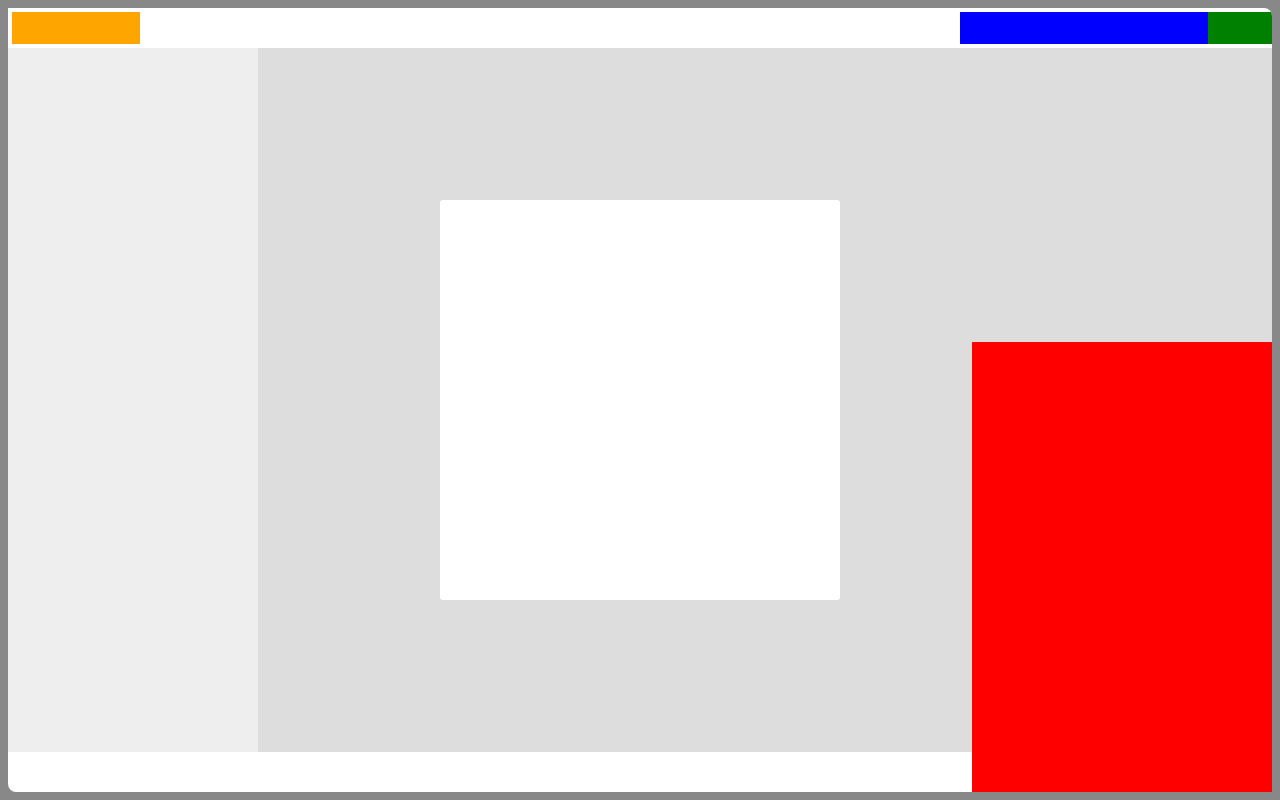
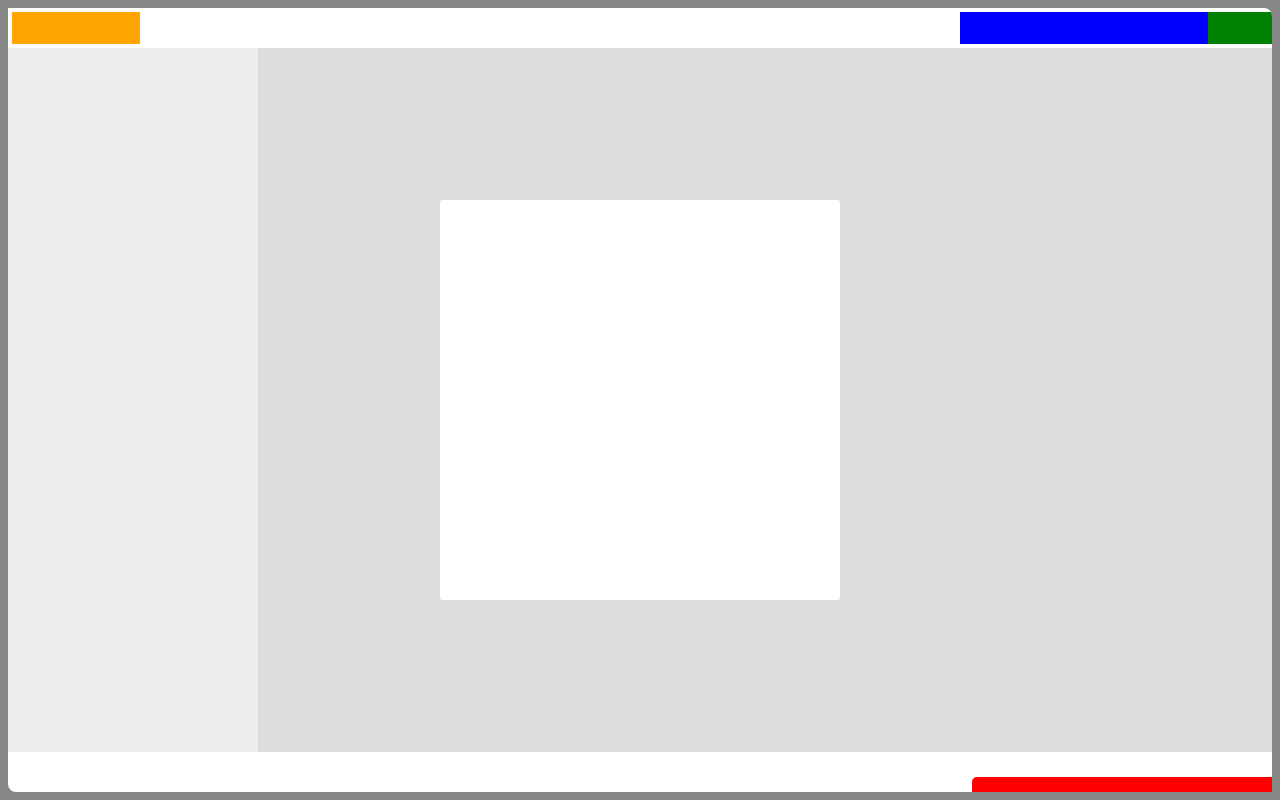
Before and after one commit to anzesheng/MyStudy, a plain HTML site: page SinglePageApp/Chapter03/spa/spa.html in a window 1280 px wide. Drawn offline with Linux system fonts and the light colour scheme.

Commit message:
continue

```diff
--- a/SinglePageApp/Chapter03/spa/css/spa.shell.css
+++ b/SinglePageApp/Chapter03/spa/css/spa.shell.css
@@ -76,8 +76,13 @@
     right: 0;
     width: 300px;
     height: 15px;
+    cursor: pointer;
     background: red;
+    border-radius: 5px 0 0 0;
     z-index: 1;
+}
+.spa-shell-chat:hover{
+    background: #a00;
 }
 .spa-shell-modal{
     margin-top: -200px;
--- a/SinglePageApp/Chapter03/spa/js/spa.shell.js
+++ b/SinglePageApp/Chapter03/spa/js/spa.shell.js
@@ -28,12 +28,17 @@ spa.shell = (function () {
             + '<div class="spa-shell-foot"></div>'
             + '<div class="spa-shell-chat"></div>'
             + '<div class="spa-shell-modal"></div>',
-            chat_extend_time: 1000,
+            chat_extend_time: 250,
             chat_retract_time: 300,
             chat_extend_height: 450,
-            chat_retract_height: 15
+            chat_retract_height: 15,
+            chat_extended_title: 'Click to retract',
+            chat_retracted_title: 'Click to extend',
         },
-        stateMap = { $container: null },
+        stateMap = {
+            $container: null,
+            is_chart_retracted: true
+        },
         jqueryMap = {},
         setJqueryMap, toggleChat, iniModule;
     // End module scope variables
@@ -64,6 +69,8 @@ spa.shell = (function () {
                 { height: configMap.chat_extend_height },
                 configMap.chat_extend_time,
                 function () {
+                    jqueryMap.$chat.attr('title', configMap.chat_extended_title);
+                    stateMap.is_chart_retracted = false;
                     if (callback) { callback(jqueryMap.$chat); }
                 }
             );
@@ -75,6 +82,8 @@ spa.shell = (function () {
             { height: configMap.chat_retract_height },
             configMap.chat_retract_time,
             function () {
+                jqueryMap.$chat.attr('title', configMap.chat_retracted_title);
+                stateMap.is_chart_retracted = true;
                 if (callback) { callback(jqueryMap.$chat); }
             }
         );
@@ -84,6 +93,10 @@ spa.shell = (function () {
     // End DOM methods
 
     // Begin event handlers
+    onClickChat = function (event) {
+        toggleChat(stateMap.is_chart_retracted);
+        return false;
+    };
     // End event handlers
 
     // Begin public methods
@@ -93,8 +106,14 @@ spa.shell = (function () {
         setJqueryMap();
 
         // test toggle
-        setTimeout(function () { toggleChat(true); }, 3000);
-        setTimeout(function () { toggleChat(false); }, 8000);
+        // setTimeout(function () { toggleChat(true); }, 3000);
+        // setTimeout(function () { toggleChat(false); }, 8000);
+
+        // initialize chat slider and bind click handlers
+        stateMap.is_chart_retracted = true;
+        jqueryMap.$chat
+            .attr('title', configMap.chat_retracted_title)
+            .click(onClickChat);
     };
     // End public methods
 
```
